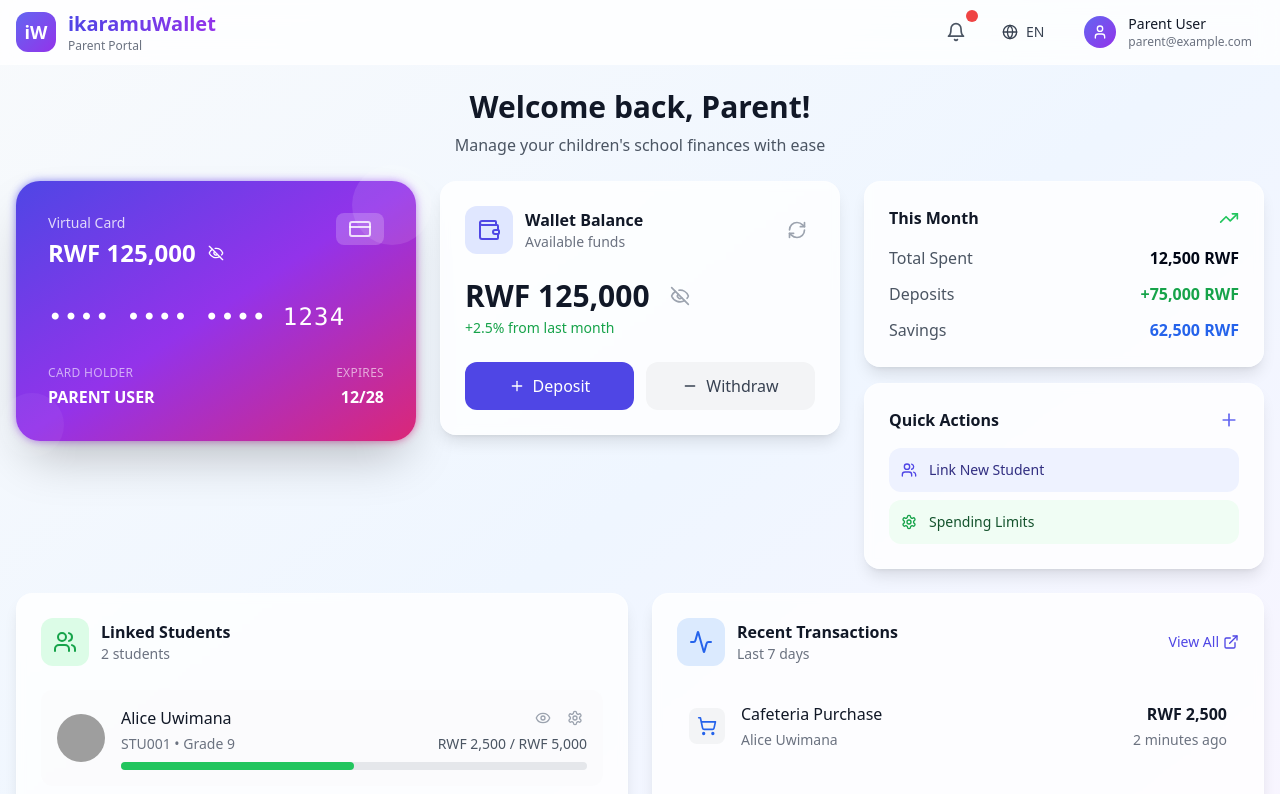
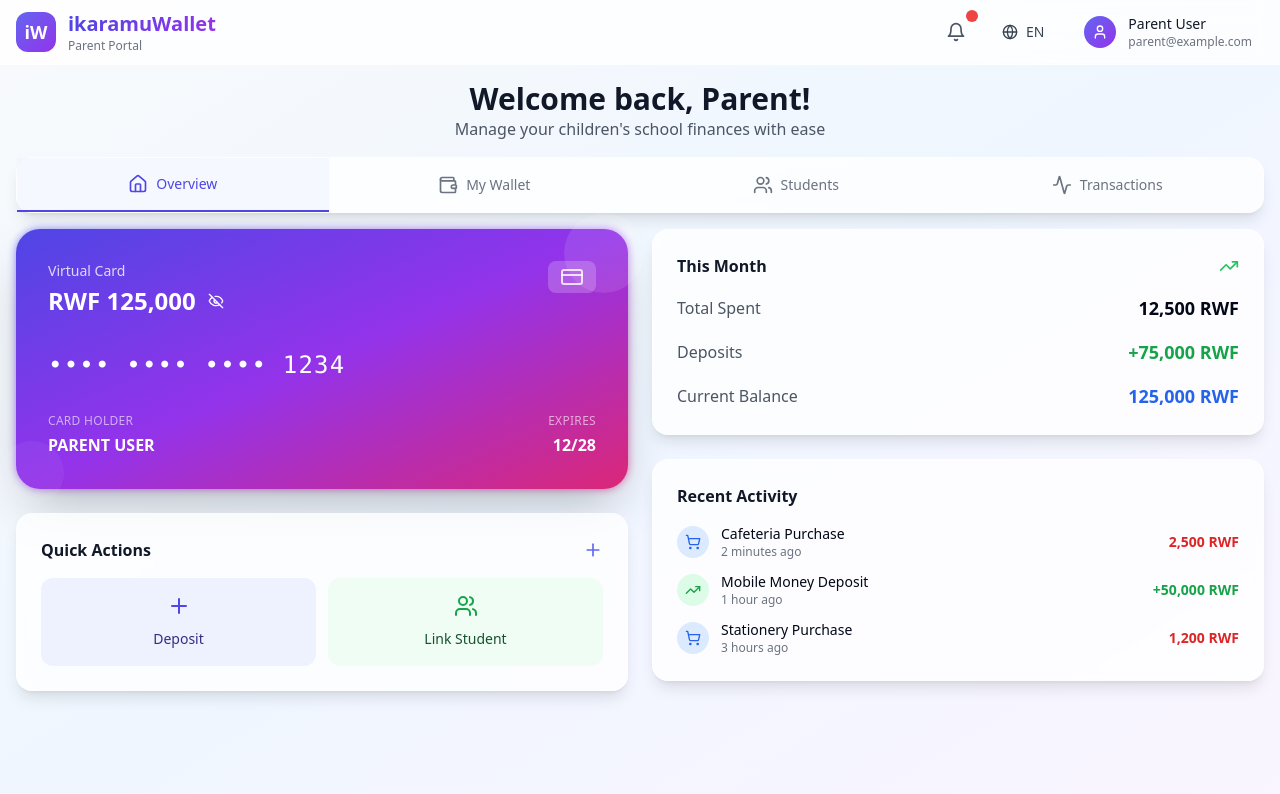
Before and after one commit to Jack-poker/kigo, a React (Vite) app: page / in a window 1280 px wide. Shown: the top 794 px of the page. Built offline with nearby package versions, Linux system fonts and the light colour scheme; grey boxes are pictures that could not be loaded.

Commit message:
Refactor: Improve parent-friendly navigation
Implement a navigation strategy to eliminate scrolling and improve content discoverability for parents.

```diff
--- a/src/pages/Index.tsx
+++ b/src/pages/Index.tsx
@@ -1,3 +1,4 @@
+
 import React, { useState, useEffect } from 'react';
 import {
   Wallet,
@@ -18,7 +19,9 @@ import {
   Search,
   X,
   Check,
-  AlertCircle
+  AlertCircle,
+  Home,
+  Activity
 } from 'lucide-react';
 import Header from '../components/Header';
 import VirtualCard from '../components/VirtualCard';
@@ -31,6 +34,7 @@ import Toast from '../components/Toast';
 const Index = () => {
   const [balance, setBalance] = useState(125000);
   const [isBalanceVisible, setIsBalanceVisible] = useState(true);
+  const [activeTab, setActiveTab] = useState('overview');
   const [students, setStudents] = useState([
     {
       id: '1',
@@ -121,7 +125,7 @@ const Index = () => {
       };
       setTransactions(prev => [newTransaction, ...prev]);
       setActiveModal(null);
-      showToast(`Successfully deposited ${data.amount} RWF`);
+      showToast(`Successfully deposited ${Number(data.amount)} RWF`);
     } catch (error) {
       showToast('Deposit failed. Please try again.', 'error');
     }
@@ -147,7 +151,7 @@ const Index = () => {
       };
       setTransactions(prev => [newTransaction, ...prev]);
       setActiveModal(null);
-      showToast(`Successfully withdrew ${data.amount} RWF`);
+      showToast(`Successfully withdrew ${Number(data.amount)} RWF`);
     } catch (error) {
       showToast(error.message || 'Withdrawal failed. Please try again.', 'error');
     }
@@ -179,30 +183,112 @@ const Index = () => {
     setIsLoading(false);
   };
 
-  return (
-    <div className="min-h-screen bg-gradient-to-br from-slate-50 via-blue-50 to-purple-50">
-      <Header onMenuClick={() => {}} />
+  const tabs = [
+    { id: 'overview', label: 'Overview', icon: Home },
+    { id: 'wallet', label: 'My Wallet', icon: Wallet },
+    { id: 'students', label: 'Students', icon: Users },
+    { id: 'transactions', label: 'Transactions', icon: Activity }
+  ];
 
-      <main className="container mx-auto px-4 py-6 space-y-6">
-        {/* Welcome Section */}
-        <div className="text-center space-y-2">
-          <h1 className="text-3xl font-bold text-gray-900">Welcome back, Parent!</h1>
-          <p className="text-gray-600">Manage your children's school finances with ease</p>
-        </div>
-
-        {/* Dashboard Grid */}
-        <div className="grid grid-cols-1 lg:grid-cols-3 gap-6">
-          {/* Virtual Card */}
-          <div className="lg:col-span-1">
+  const renderTabContent = () => {
+    switch (activeTab) {
+      case 'overview':
+        return (
+          <div className="grid grid-cols-1 lg:grid-cols-2 gap-6 h-full">
+            <div className="space-y-6">
+              <VirtualCard
+                balance={balance}
+                isVisible={isBalanceVisible}
+                onToggleVisibility={() => setIsBalanceVisible(!isBalanceVisible)}
+              />
+              <div className="bg-white/80 backdrop-blur-sm rounded-2xl p-6 shadow-lg border border-white/20">
+                <div className="flex items-center justify-between mb-4">
+                  <h3 className="font-semibold text-gray-900">Quick Actions</h3>
+                  <Plus className="w-5 h-5 text-indigo-500" />
+                </div>
+                <div className="grid grid-cols-2 gap-3">
+                  <button
+                    onClick={() => setActiveModal('deposit')}
+                    className="p-4 text-center bg-indigo-50 hover:bg-indigo-100 rounded-xl transition-colors duration-200"
+                  >
+                    <Plus className="w-6 h-6 text-indigo-600 mx-auto mb-2" />
+                    <span className="text-sm font-medium text-indigo-900">Deposit</span>
+                  </button>
+                  <button
+                    onClick={() => setActiveModal('linkStudent')}
+                    className="p-4 text-center bg-green-50 hover:bg-green-100 rounded-xl transition-colors duration-200"
+                  >
+                    <Users className="w-6 h-6 text-green-600 mx-auto mb-2" />
+                    <span className="text-sm font-medium text-green-900">Link Student</span>
+                  </button>
+                </div>
+              </div>
+            </div>
+            <div className="space-y-6">
+              <div className="bg-white/80 backdrop-blur-sm rounded-2xl p-6 shadow-lg border border-white/20">
+                <div className="flex items-center justify-between mb-4">
+                  <h3 className="font-semibold text-gray-900">This Month</h3>
+                  <TrendingUp className="w-5 h-5 text-green-500" />
+                </div>
+                <div className="space-y-4">
+                  <div className="flex justify-between items-center">
+                    <span className="text-gray-600">Total Spent</span>
+                    <span className="font-semibold text-lg">12,500 RWF</span>
+                  </div>
+                  <div className="flex justify-between items-center">
+                    <span className="text-gray-600">Deposits</span>
+                    <span className="font-semibold text-lg text-green-600">+75,000 RWF</span>
+                  </div>
+                  <div className="flex justify-between items-center">
+                    <span className="text-gray-600">Current Balance</span>
+                    <span className="font-semibold text-lg text-blue-600">
+                      {isBalanceVisible ? `${balance.toLocaleString()} RWF` : '••••••'}
+                    </span>
+                  </div>
+                </div>
+              </div>
+              <div className="bg-white/80 backdrop-blur-sm rounded-2xl p-6 shadow-lg border border-white/20">
+                <h3 className="font-semibold text-gray-900 mb-4">Recent Activity</h3>
+                <div className="space-y-3">
+                  {transactions.slice(0, 3).map((transaction) => (
+                    <div key={transaction.id} className="flex items-center justify-between">
+                      <div className="flex items-center space-x-3">
+                        <div className={`w-8 h-8 rounded-full flex items-center justify-center ${
+                          transaction.type === 'deposit' ? 'bg-green-100' :
+                          transaction.type === 'withdraw' ? 'bg-red-100' : 'bg-blue-100'
+                        }`}>
+                          {transaction.type === 'deposit' ?
+                            <TrendingUp className="w-4 h-4 text-green-600" /> :
+                            transaction.type === 'withdraw' ?
+                            <TrendingDown className="w-4 h-4 text-red-600" /> :
+                            <ShoppingCart className="w-4 h-4 text-blue-600" />
+                          }
+                        </div>
+                        <div>
+                          <p className="text-sm font-medium">{transaction.title}</p>
+                          <p className="text-xs text-gray-500">{transaction.date}</p>
+                        </div>
+                      </div>
+                      <span className={`text-sm font-semibold ${
+                        transaction.amount > 0 ? 'text-green-600' : 'text-red-600'
+                      }`}>
+                        {transaction.amount > 0 ? '+' : ''}{Math.abs(transaction.amount).toLocaleString()} RWF
+                      </span>
+                    </div>
+                  ))}
+                </div>
+              </div>
+            </div>
+          </div>
+        );
+      case 'wallet':
+        return (
+          <div className="grid grid-cols-1 lg:grid-cols-2 gap-6 h-full">
             <VirtualCard
               balance={balance}
               isVisible={isBalanceVisible}
               onToggleVisibility={() => setIsBalanceVisible(!isBalanceVisible)}
             />
-          </div>
-
-          {/* Wallet Section */}
-          <div className="lg:col-span-1">
             <WalletSection
               balance={balance}
               isVisible={isBalanceVisible}
@@ -211,70 +297,74 @@ const Index = () => {
               onToggleVisibility={() => setIsBalanceVisible(!isBalanceVisible)}
             />
           </div>
+        );
+      case 'students':
+        return (
+          <div className="h-full">
+            <StudentsSection
+              students={students}
+              onViewTransactions={(student) => setActiveModal('studentTransactions')}
+              onSetLimits={(student) => setActiveModal('spendingLimits')}
+            />
+          </div>
+        );
+      case 'transactions':
+        return (
+          <div className="h-full">
+            <TransactionsSection
+              transactions={transactions}
+              onViewAll={() => setActiveModal('allTransactions')}
+            />
+          </div>
+        );
+      default:
+        return null;
+    }
+  };
 
-          {/* Quick Stats */}
-          <div className="lg:col-span-1 space-y-4">
-            <div className="bg-white/80 backdrop-blur-sm rounded-2xl p-6 shadow-lg border border-white/20">
-              <div className="flex items-center justify-between mb-4">
-                <h3 className="font-semibold text-gray-900">This Month</h3>
-                <TrendingUp className="w-5 h-5 text-green-500" />
-              </div>
-              <div className="space-y-3">
-                <div className="flex justify-between">
-                  <span className="text-gray-600">Total Spent</span>
-                  <span className="font-semibold">12,500 RWF</span>
-                </div>
-                <div className="flex justify-between">
-                  <span className="text-gray-600">Deposits</span>
-                  <span className="font-semibold text-green-600">+75,000 RWF</span>
-                </div>
-                <div className="flex justify-between">
-                  <span className="text-gray-600">Savings</span>
-                  <span className="font-semibold text-blue-600">62,500 RWF</span>
-                </div>
-              </div>
-            </div>
+  return (
+    <div className="min-h-screen bg-gradient-to-br from-slate-50 via-blue-50 to-purple-50 flex flex-col">
+      <Header onMenuClick={() => {}} />
 
-            <div className="bg-white/80 backdrop-blur-sm rounded-2xl p-6 shadow-lg border border-white/20">
-              <div className="flex items-center justify-between mb-4">
-                <h3 className="font-semibold text-gray-900">Quick Actions</h3>
-                <Plus className="w-5 h-5 text-indigo-500" />
-              </div>
-              <div className="space-y-2">
+      {/* Welcome Section */}
+      <div className="container mx-auto px-4 py-4">
+        <div className="text-center">
+          <h1 className="text-2xl lg:text-3xl font-bold text-gray-900">Welcome back, Parent!</h1>
+          <p className="text-gray-600">Manage your children's school finances with ease</p>
+        </div>
+      </div>
+
+      {/* Tab Navigation */}
+      <div className="container mx-auto px-4">
+        <div className="bg-white/80 backdrop-blur-sm rounded-2xl shadow-lg border border-white/20 mb-4">
+          <div className="flex overflow-x-auto">
+            {tabs.map((tab) => {
+              const IconComponent = tab.icon;
+              return (
                 <button
-                  onClick={() => setActiveModal('linkStudent')}
-                  className="w-full p-3 text-left bg-indigo-50 hover:bg-indigo-100 rounded-xl transition-colors duration-200"
+                  key={tab.id}
+                  onClick={() => setActiveTab(tab.id)}
+                  className={`flex-1 min-w-0 flex items-center justify-center space-x-2 py-4 px-3 text-sm font-medium transition-all duration-200 ${
+                    activeTab === tab.id
+                      ? 'text-indigo-600 border-b-2 border-indigo-600 bg-indigo-50/50'
+                      : 'text-gray-500 hover:text-gray-700 hover:bg-gray-50/50'
+                  }`}
                 >
-                  <div className="flex items-center space-x-3">
-                    <Users className="w-4 h-4 text-indigo-600" />
-                    <span className="text-sm font-medium text-indigo-900">Link New Student</span>
-                  </div>
+                  <IconComponent className="w-5 h-5" />
+                  <span className="hidden sm:inline">{tab.label}</span>
                 </button>
-                <button className="w-full p-3 text-left bg-green-50 hover:bg-green-100 rounded-xl transition-colors duration-200">
-                  <div className="flex items-center space-x-3">
-                    <Settings className="w-4 h-4 text-green-600" />
-                    <span className="text-sm font-medium text-green-900">Spending Limits</span>
-                  </div>
-                </button>
-              </div>
-            </div>
+              );
+            })}
           </div>
         </div>
+      </div>
 
-        {/* Students and Transactions */}
-        <div className="grid grid-cols-1 lg:grid-cols-2 gap-6">
-          <StudentsSection
-            students={students}
-            onViewTransactions={(student) => setActiveModal('studentTransactions')}
-            onSetLimits={(student) => setActiveModal('spendingLimits')}
-          />
-
-          <TransactionsSection
-            transactions={transactions}
-            onViewAll={() => setActiveModal('allTransactions')}
-          />
+      {/* Tab Content */}
+      <div className="flex-1 container mx-auto px-4 pb-6">
+        <div className="h-full">
+          {renderTabContent()}
         </div>
-      </main>
+      </div>
 
       {/* Modals */}
       {activeModal === 'deposit' && (
```
